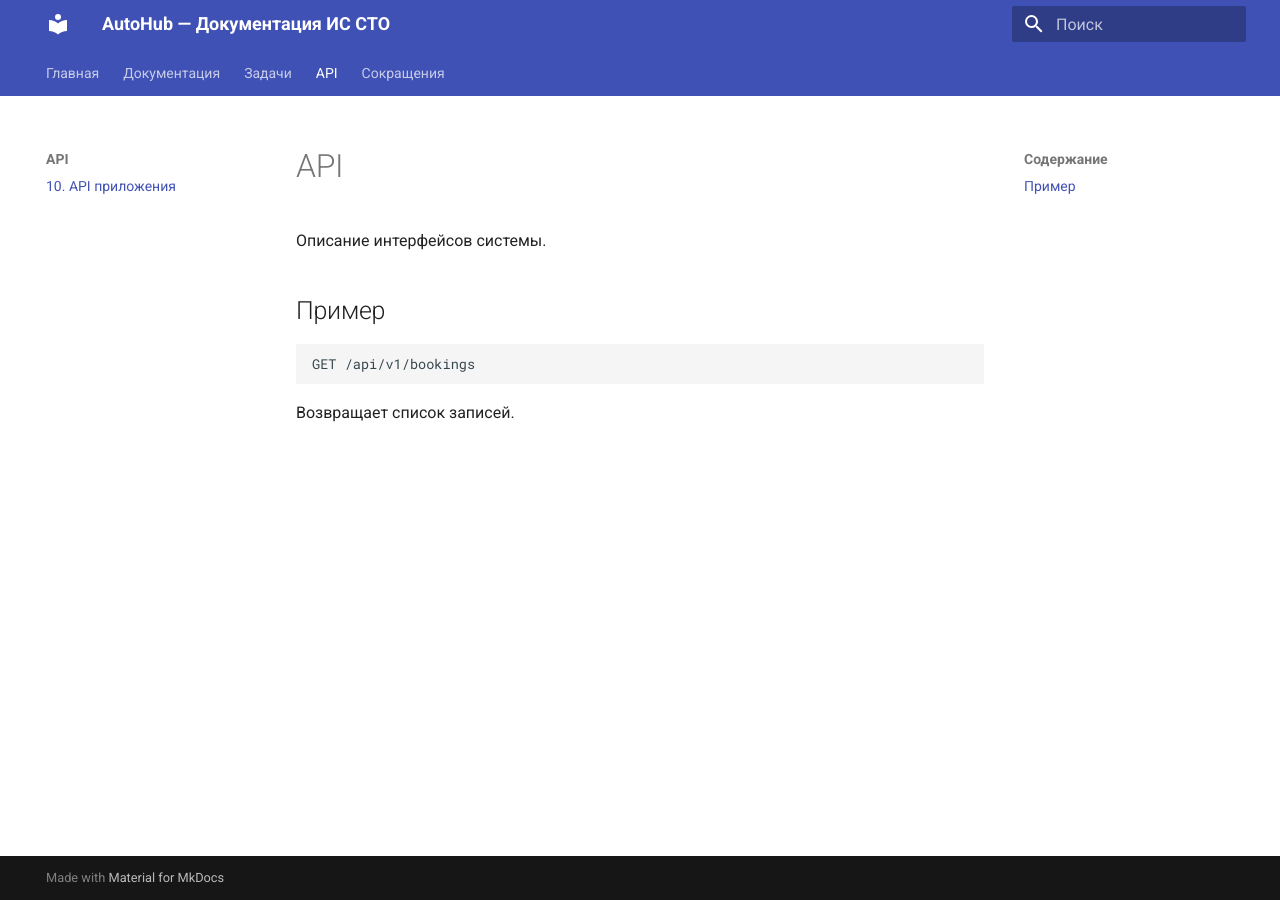
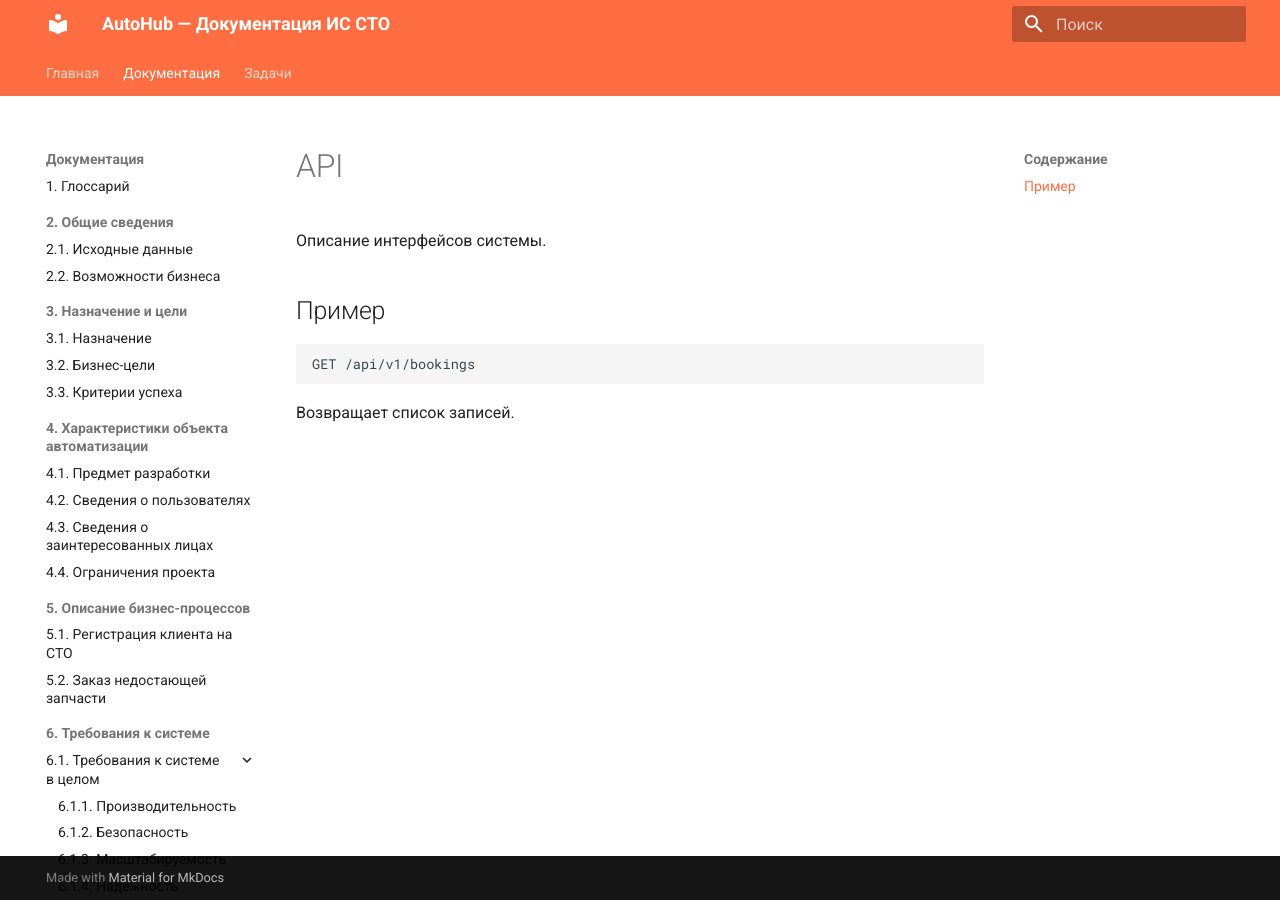
Before and after one commit to IggyKuz/AutoHub-Docs, an MkDocs documentation site: the page built from docs/api/index.md, in a window 1280 px wide. Built offline with MkDocs 1.6.1 and Material for MkDocs 9.7.7, drawn with Linux system fonts in a browser that asks for light colours.

Commit message:
Update structure

```diff
--- a/mkdocs.yml
+++ b/mkdocs.yml
@@ -7,14 +7,15 @@ theme:
   name: material
   language: ru
   palette:
-    primary: indigo
-    accent: indigo
+    primary: deep orange
+    accent: deep orange
   features:
     - navigation.tabs          # Верхние вкладки (1. Главная, 2. Документация, 3. Задачи)
     - navigation.sections      # Группировка в боковом меню
     - navigation.expand        # Авто-раскрытие меню
     - navigation.top           # Кнопка наверх
 
+nav:
 nav:
   - 'Главная': index.md
   - 'Документация':
@@ -58,6 +59,3 @@ nav:
       - '10. API приложения': api/index.md
   - 'Задачи':
       - 'Задача 1': tasks/task-1.md
-  - API:
-      - Описание API: api/index.md
-  - Сокращения: abbreviations.md
```
